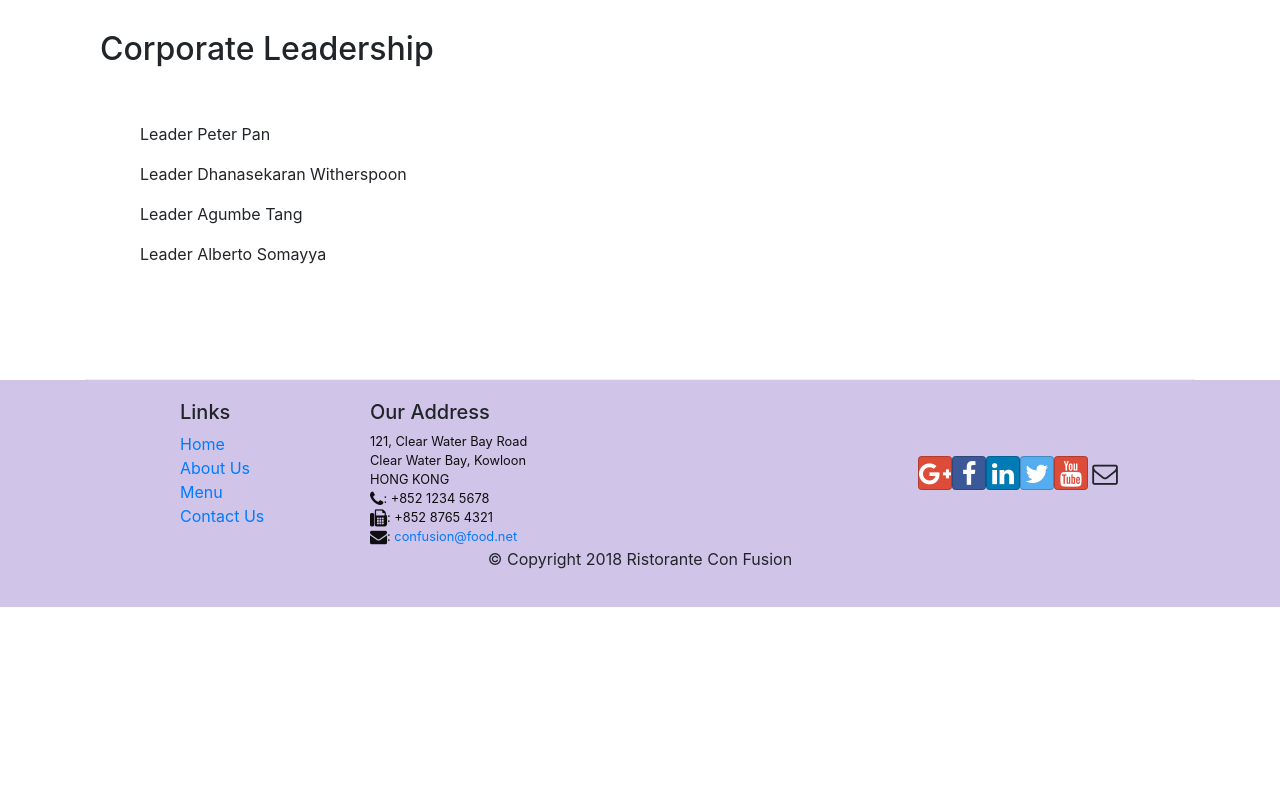
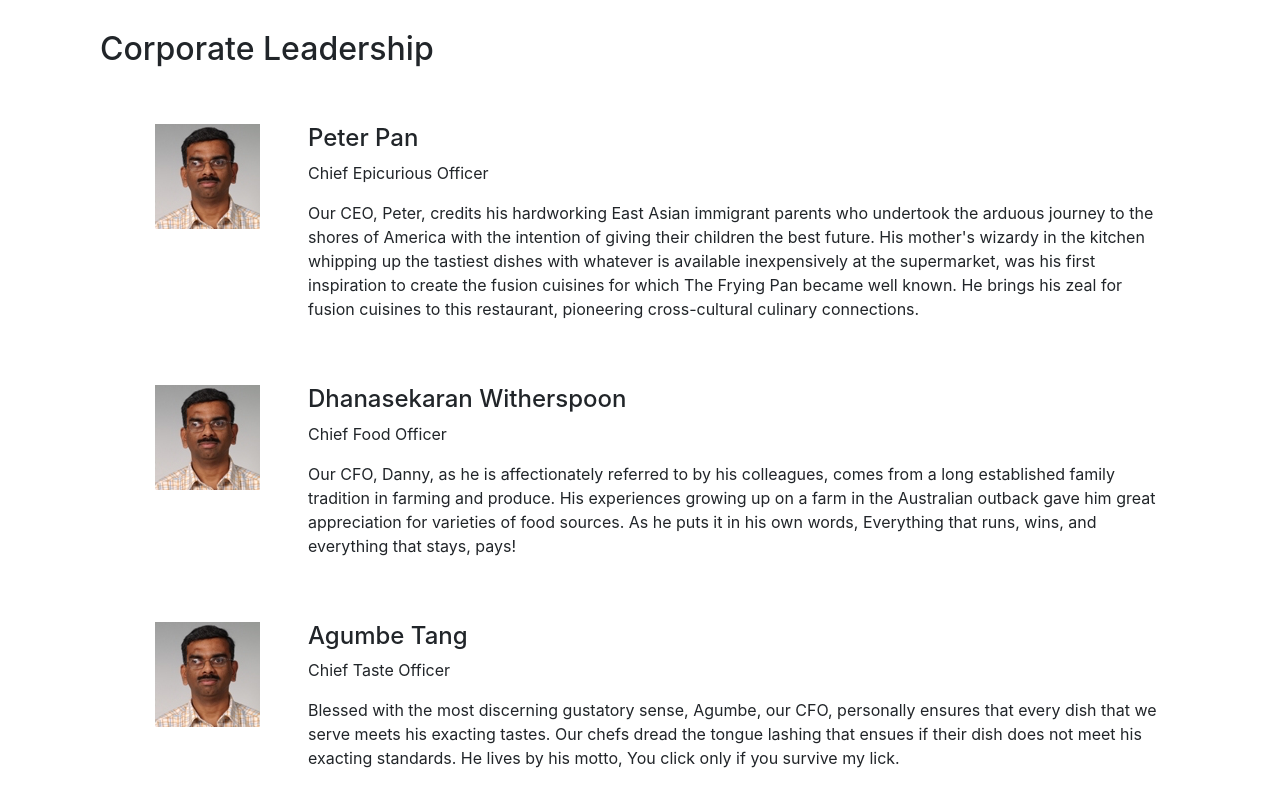
Before and after one commit to zhouchang29/confusion_react, a React (Create React App) app: page /aboutus in a window 1280 px wide. Shown: the part 1000-1800 px from the top of the page. Before the commit the page ends 1607 px from the top, so only its background shows below. Built offline with nearby package versions, Linux system fonts and the light colour scheme.

Commit message:
Assignment 2

```diff
--- a/src/components/AboutComponent.js
+++ b/src/components/AboutComponent.js
@@ -1,12 +1,29 @@
 import React from 'react';
 import { Breadcrumb, BreadcrumbItem, Card, CardBody, CardHeader, Media } from 'reactstrap';
 import { Link } from 'react-router-dom';
+
+function RenderLeader({ leader }) {
+    return (
+        <div key={leader.id} className="col-12 mt-5">
+            <Media tag="li">
+                <Media left middle>
+                    <Media object src={leader.image} alt={leader.name} />
+                </Media>
+                <Media body className="ml-5">
+                    <Media heading>{leader.name}</Media>
+                    <p>{leader.designation}</p>
+                    <p>{leader.description}</p>
+                </Media>
+            </Media>
+        </div>
+    );
+}
 
 function About(props) {
 
     const leaders = props.leaders.map((leader) => {
         return (
-            <p>Leader {leader.name}</p>
+            <RenderLeader leader={leader} />
         );
     });
 
```
